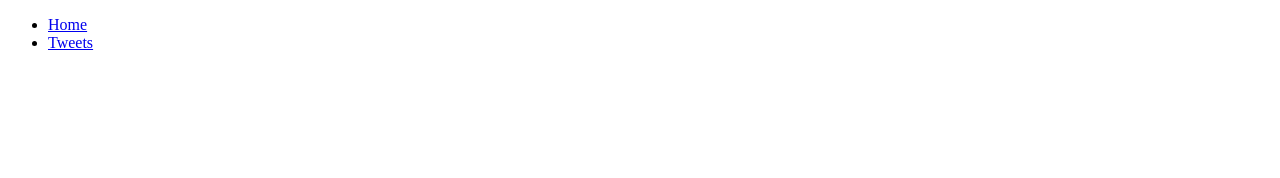
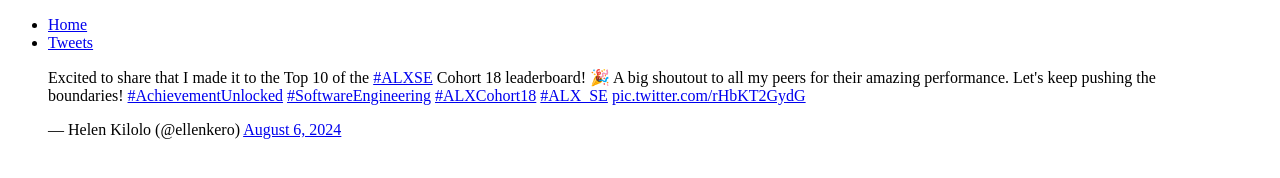
Before and after one commit to Hashim-baya/My_First_Portfolio, a plain HTML site: page html_basic/tweets.html in a window 1280 px wide. Drawn offline with Linux system fonts and the light colour scheme.

Commit message:
Added a tweet to tweets.html

```diff
--- a/html_basic/tweets.html
+++ b/html_basic/tweets.html
@@ -12,5 +12,9 @@
             </ul>
         </nav>
 
+        <article>
+            <blockquote class="twitter-tweet"><p lang="en" dir="ltr">Excited to share that I made it to the Top 10 of the <a href="https://twitter.com/hashtag/ALXSE?src=hash&amp;ref_src=twsrc%5Etfw">#ALXSE</a> Cohort 18 leaderboard! 🎉 A big shoutout to all my peers for their amazing performance. Let&#39;s keep pushing the boundaries! <a href="https://twitter.com/hashtag/AchievementUnlocked?src=hash&amp;ref_src=twsrc%5Etfw">#AchievementUnlocked</a> <a href="https://twitter.com/hashtag/SoftwareEngineering?src=hash&amp;ref_src=twsrc%5Etfw">#SoftwareEngineering</a> <a href="https://twitter.com/hashtag/ALXCohort18?src=hash&amp;ref_src=twsrc%5Etfw">#ALXCohort18</a> <a href="https://twitter.com/hashtag/ALX_SE?src=hash&amp;ref_src=twsrc%5Etfw">#ALX_SE</a> <a href="https://t.co/rHbKT2GydG">pic.twitter.com/rHbKT2GydG</a></p>&mdash; Helen Kilolo (@ellenkero) <a href="https://twitter.com/ellenkero/status/1820850351836103077?ref_src=twsrc%5Etfw">August 6, 2024</a></blockquote> <script async src="https://platform.twitter.com/widgets.js" charset="utf-8"></script>
+        </article>
+
     </body>
 </html>
```
